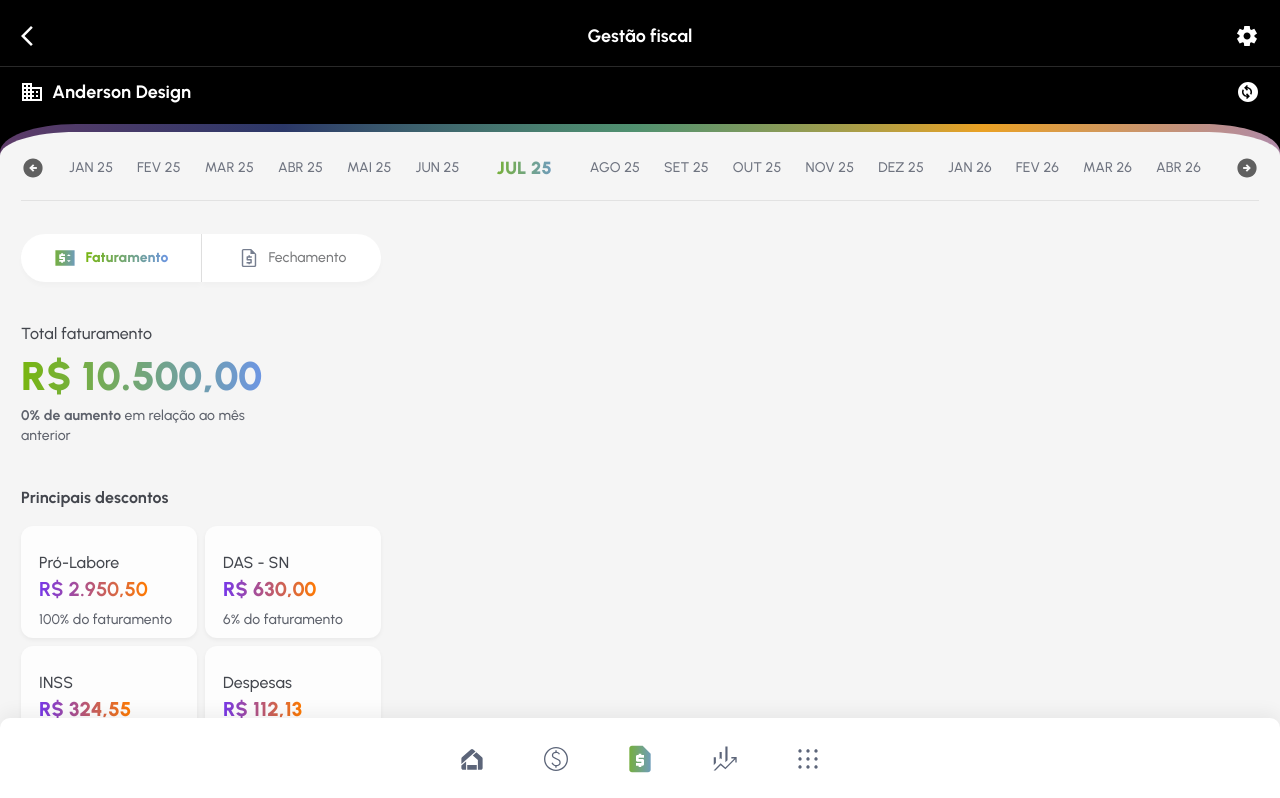
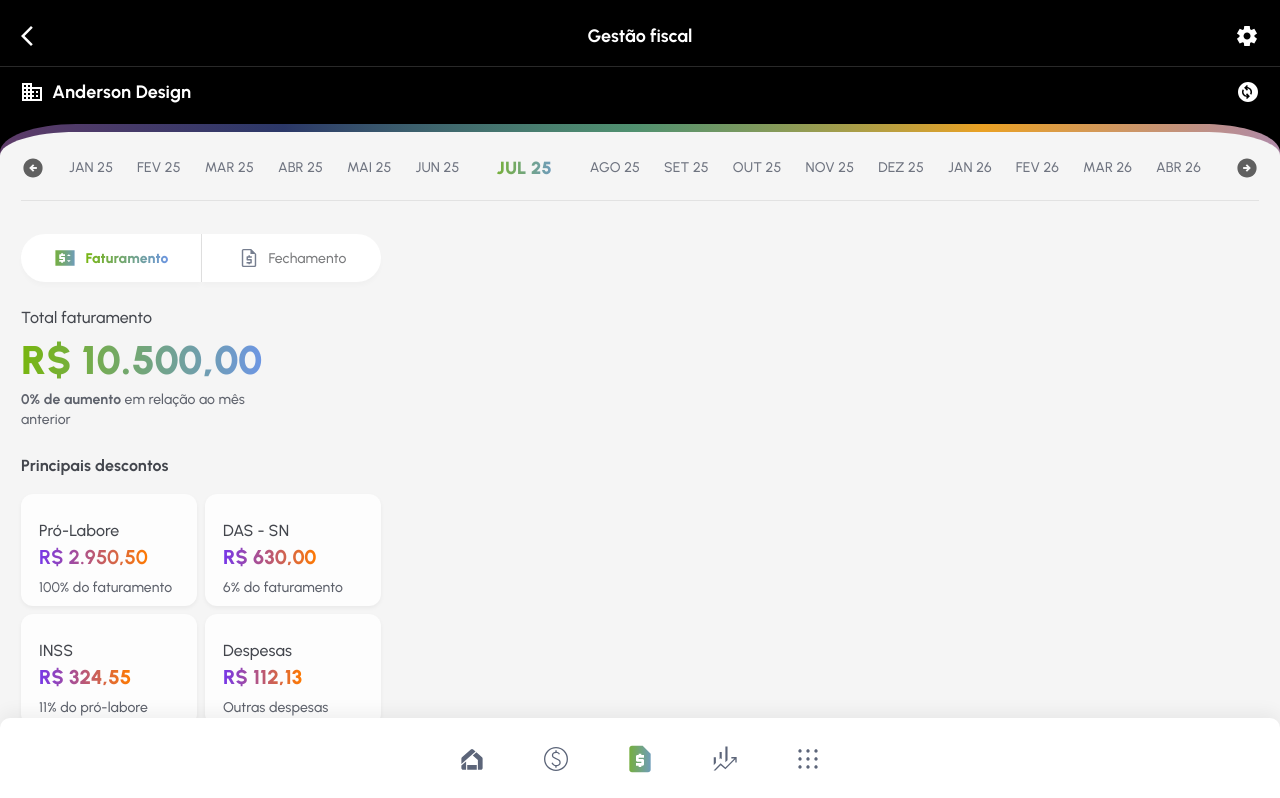
Before and after one commit to euandersonsantos/financas-v1, a React (Vite) app: page / in a window 1280 px wide. Shown: the top 798 px of the page. Built offline with nearby package versions, Linux system fonts and the light colour scheme.

Commit message:
Fix: Adjust TabNavigation styles
Adjusted TabNavigation text size, height, and bottom margin for better visual appearance.

```diff
--- a/src/components/TabNavigation.tsx
+++ b/src/components/TabNavigation.tsx
@@ -1,3 +1,4 @@
+
 import React from 'react';
 import { FaturamentoIcon, FechamentoIcon } from './icons';
 
@@ -11,12 +12,12 @@ export const TabNavigation: React.FC<TabNavigationProps> = ({
   onTabChange
 }) => {
   return (
-    <nav className="flex items-center w-full" role="tablist">
+    <nav className="flex items-center w-full h-12" role="tablist">
       <button
         role="tab"
         aria-selected={activeTab === 'faturamento'}
         onClick={() => onTabChange('faturamento')}
-        className={`flex w-[180px] flex-col justify-center items-center gap-2.5 px-2.5 py-3 rounded-[50px_0px_0px_50px] max-sm:w-[calc(50%-0.5px)] ${
+        className={`flex w-[180px] flex-col justify-center items-center gap-2.5 px-2.5 py-2 rounded-[50px_0px_0px_50px] max-sm:w-[calc(50%-0.5px)] h-full ${
           activeTab === 'faturamento'
             ? 'bg-white shadow-[0px_4px_4px_0px_rgba(0,0,0,0.02)]'
             : 'bg-white shadow-[0px_4px_4px_0px_rgba(0,0,0,0.02)]'
@@ -24,7 +25,7 @@ export const TabNavigation: React.FC<TabNavigationProps> = ({
       >
         <div className="flex items-center gap-2">
           <FaturamentoIcon className="w-6 h-6 max-sm:w-5 max-sm:h-5" />
-          <span className={`text-sm font-extrabold tracking-[0.01em] max-sm:text-xs ${
+          <span className={`text-[14px] font-extrabold tracking-[0.01em] max-sm:text-xs ${
             activeTab === 'faturamento'
               ? 'bg-gradient-to-r from-[#78B60F] to-[#6D96E4] bg-clip-text text-transparent'
               : 'text-[#7A7B7D]'
@@ -40,7 +41,7 @@ export const TabNavigation: React.FC<TabNavigationProps> = ({
         role="tab"
         aria-selected={activeTab === 'fechamento'}
         onClick={() => onTabChange('fechamento')}
-        className={`flex w-[179px] flex-col justify-center items-center gap-2.5 px-2.5 py-3 rounded-[0px_50px_50px_0px] max-sm:w-[calc(50%-0.5px)] ${
+        className={`flex w-[179px] flex-col justify-center items-center gap-2.5 px-2.5 py-2 rounded-[0px_50px_50px_0px] max-sm:w-[calc(50%-0.5px)] h-full ${
           activeTab === 'fechamento'
             ? 'bg-white shadow-[0px_4px_4px_0px_rgba(0,0,0,0.02)]'
             : 'bg-white shadow-[0px_4px_4px_0px_rgba(0,0,0,0.02)]'
@@ -48,7 +49,7 @@ export const TabNavigation: React.FC<TabNavigationProps> = ({
       >
         <div className="flex items-center gap-2">
           <FechamentoIcon className="w-6 h-6 max-sm:w-5 max-sm:h-5" />
-          <span className={`text-sm font-medium tracking-[0.01em] max-sm:text-xs ${
+          <span className={`text-[14px] font-medium tracking-[0.01em] max-sm:text-xs ${
             activeTab === 'fechamento'
               ? 'bg-gradient-to-r from-[#78B60F] to-[#6D96E4] bg-clip-text text-transparent'
               : 'text-[#7A7B7D]'
--- a/src/pages/Index.tsx
+++ b/src/pages/Index.tsx
@@ -200,7 +200,7 @@ function Index() {
           <div className="w-full h-px bg-[rgba(0,0,0,0.08)]" />
         </div>
 
-        <div className="absolute w-full flex flex-col items-start gap-10 px-4 left-0 top-[110px] sm:w-[360px] sm:left-[21px] sm:px-0">
+        <div className="absolute w-full flex flex-col items-start gap-6 px-4 left-0 top-[110px] sm:w-[360px] sm:left-[21px] sm:px-0">
           <TabNavigation
             activeTab={activeTab}
             onTabChange={handleTabChange}
```
